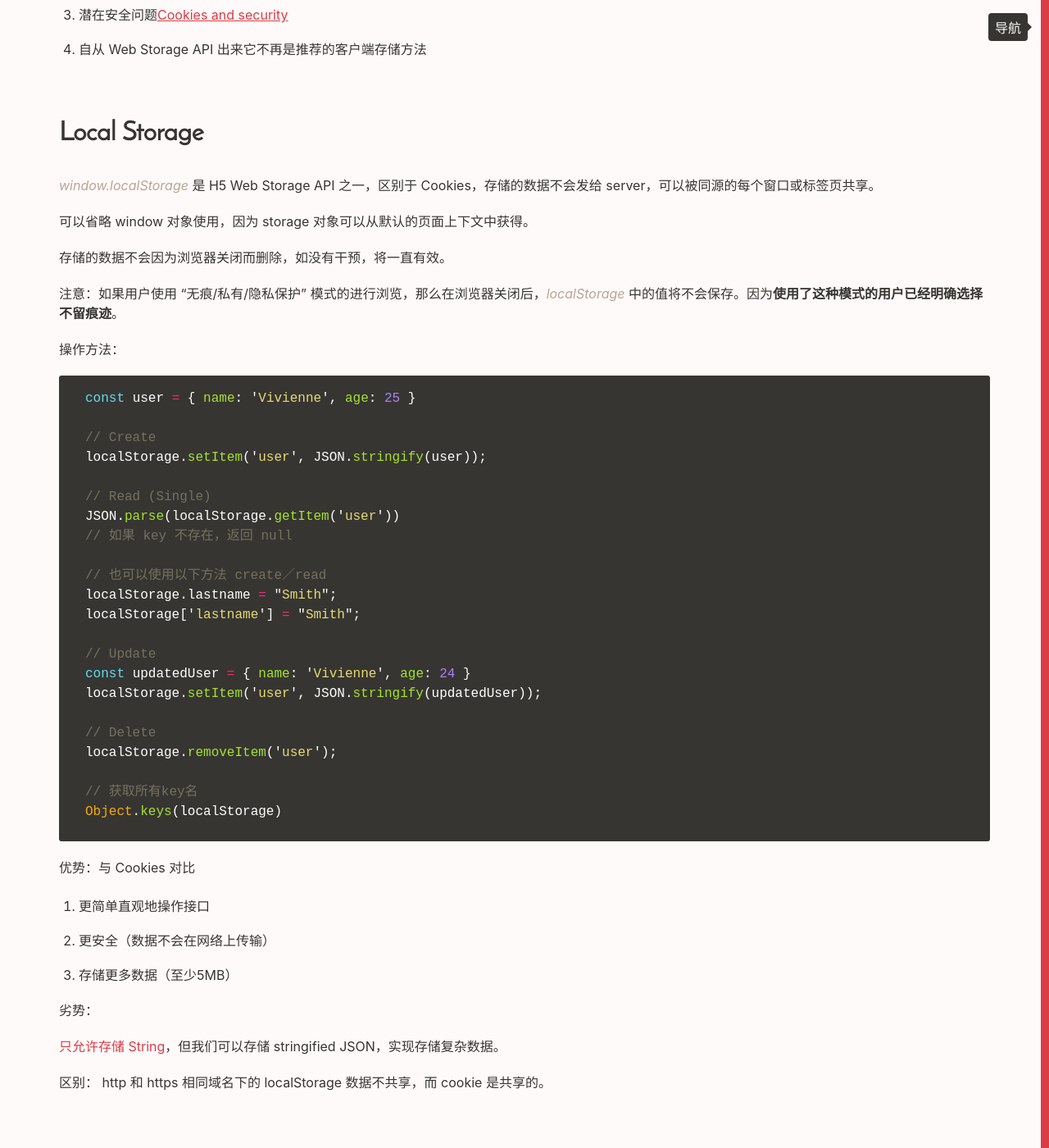
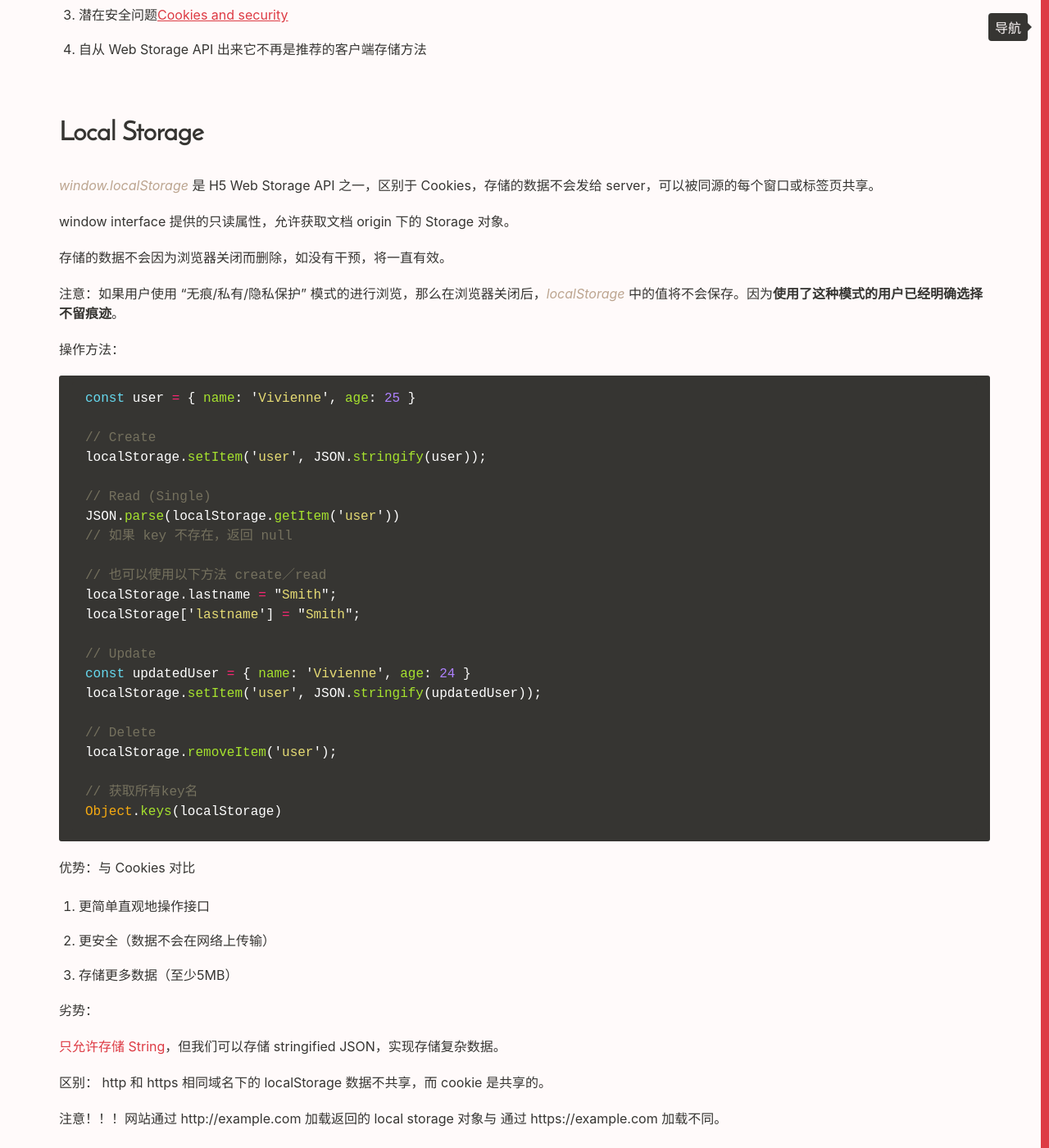
Before and after one commit to Vivi-wu/dive-into-web, a Jekyll site: the page built from _posts/2015-02-26-HTML-Web-Storage.markdown, in a window 1280 px wide and 1400 px high, scrolled down 737 px. Shown: the whole window at 82% size. Built offline with Jekyll 4.4.1, drawn with Linux system fonts in a browser that asks for light colours.

Commit message:
update blog for local storage same origin定义

```diff
--- a/_posts/2015-02-26-HTML-Web-Storage.markdown
+++ b/_posts/2015-02-26-HTML-Web-Storage.markdown
@@ -30,12 +30,11 @@ Cookies 是一种经典地存储简单 string 数据的方式。可以由 server
 
 _window.localStorage_ 是 H5 Web Storage API 之一，区别于 Cookies，存储的数据不会发给 server，可以被同源的每个窗口或标签页共享。
 
-可以省略 window 对象使用，因为 storage 对象可以从默认的页面上下文中获得。
+window interface 提供的只读属性，允许获取文档 origin 下的 Storage 对象。
 
 存储的数据不会因为浏览器关闭而删除，如没有干预，将一直有效。
 
 注意：如果用户使用 “无痕/私有/隐私保护” 模式的进行浏览，那么在浏览器关闭后，_localStorage_ 中的值将不会保存。因为**使用了这种模式的用户已经明确选择不留痕迹**。
-
 
 操作方法：
 
@@ -77,6 +76,8 @@ Object.keys(localStorage)
 区别：
 http 和 https 相同域名下的 localStorage 数据不共享，而 cookie 是共享的。
 
+注意！！！网站通过 http://example.com 加载返回的 local storage 对象与 通过 https://example.com 加载不同。
+
 ## Session Storage
 
 _window.sessionStorage_ 是 H5 Web Storage API 第二种类型，用法、优劣势、支持性都同 localStorage。区别：数据只为 browser tab session 存储（即数据只在构建它们的窗口或标签内可见）。
--- a/_posts/2015-09-02-Pro-HTML5-Programming.markdown
+++ b/_posts/2015-09-02-Pro-HTML5-Programming.markdown
@@ -90,7 +90,7 @@ postMessage API为发送消息的标准方式。
 
 1. message 事件是一个拥有 data（数据）和 origin（源）属性的 DOM 事件。有了 origin 属性，接收方可以根据可信源列表判断来源是否可靠。
 
-2. 源由协议（scheme）、主机（host）、端口（port）组成。源的概念中不考虑路径。
+2. Origin（源）由 scheme（protocol协议）、hostname（domain域名）、port（端口号）组成。只有当这3项全匹配，才认为是 Same origin（同源）
 
 3. 判断浏览器是否支持 postMessage API，如下
 
```
